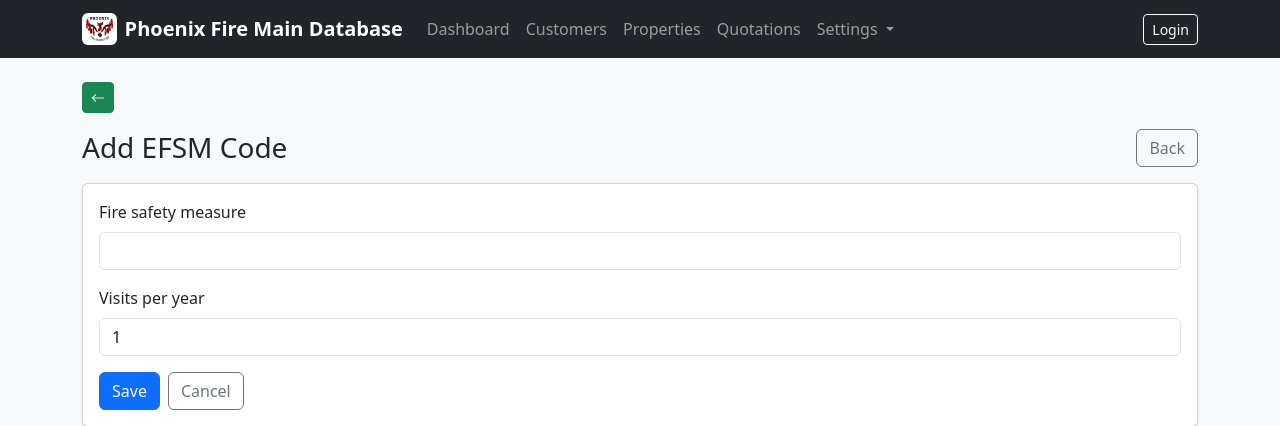
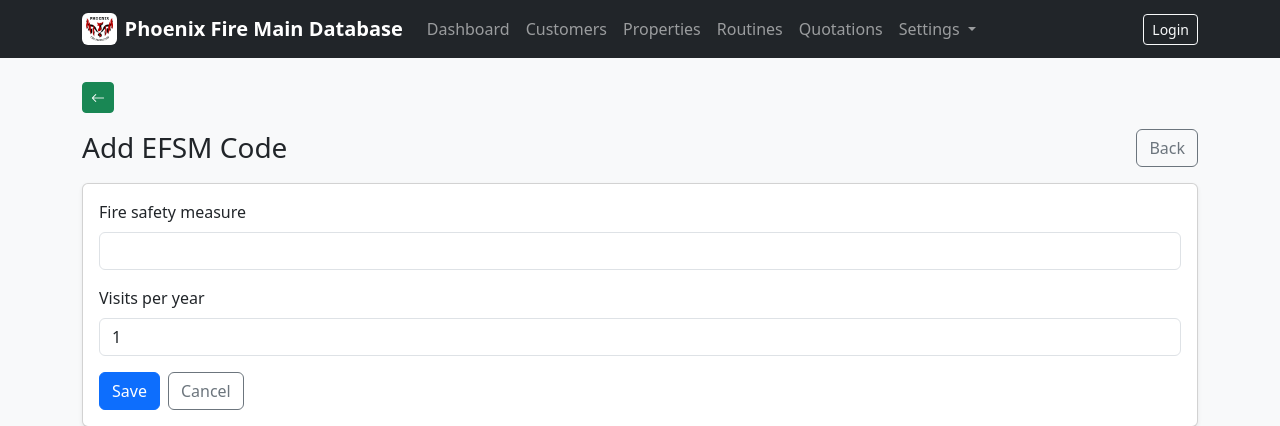
Before and after one commit to Phoenix10370/phoenix-fire, a Django app: page /codes/efsm/new/ in a window 1280 px wide. Shown: the top 426 px of the page. Run offline with Django 5.2, Linux system fonts and the light colour scheme; data comes from the database, SQL or seed files in the repository.

Commit message:
Add Routines link to navbar

```diff
--- a/templates/base.html
+++ b/templates/base.html
@@ -118,6 +118,11 @@
         <li class="nav-item">
           <a class="nav-link" href="{% url 'properties:list' %}">Properties</a>
         </li>
+
+        <li class="nav-item">
+          <a class="nav-link" href="{% url 'routines:list' %}">Routines</a>
+        </li>
+
 
         <li class="nav-item">
           <a class="nav-link" href="{% url 'quotations:list' %}">Quotations</a>
```
